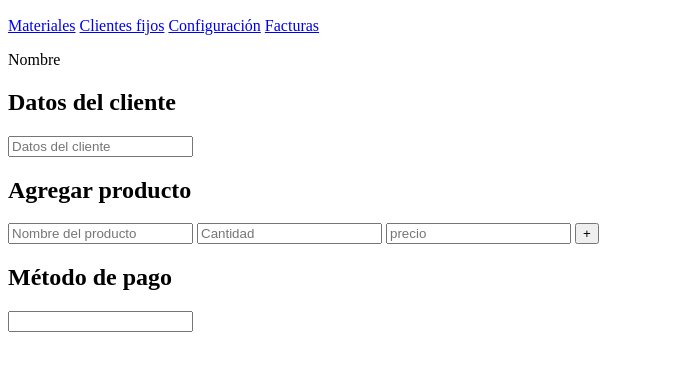
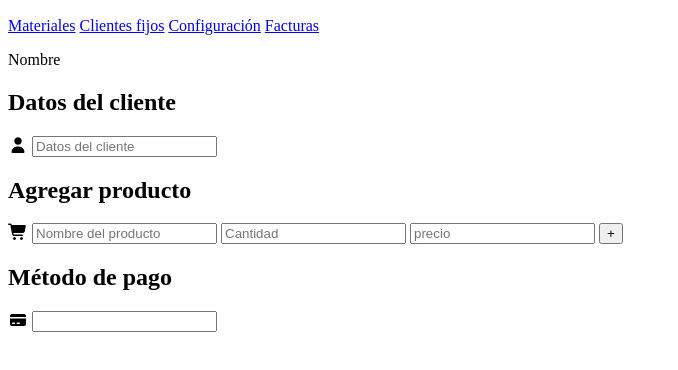
Before and after one commit to ag6563162/Proyecto-Web-Guzman-Intalaciones, a plain HTML site: page index.html in a window 1280 px wide. Shown: the part 50-420 px from the top of the page, without its empty margins (0-678 px from the left). Drawn offline with Linux system fonts and the light colour scheme.

Commit message:
agregue iconos

```diff
--- a/index.html
+++ b/index.html
@@ -3,6 +3,7 @@
 <head>
     <meta charset="UTF-8">
     <meta name="viewport" content="width=device-width, initial-scale=1.0">
+    <link rel="stylesheet" href="https://cdnjs.cloudflare.com/ajax/libs/font-awesome/7.0.1/css/all.min.css">
     <title>Instalacion Puertas y Ventanas</title>
 </head>
 <body>
@@ -25,18 +26,21 @@
     <div>
     <section class="content">
         <h2 class="titulo">Datos del cliente</h1>
+        <i class="fa-solid fa-user"></i>
         <input type="text" class="datos" placeholder="Datos del cliente">
     </section>
     </div>
     <div>
     <section class="content_2">
         <h2 class="titulo">Agregar producto</h1>
+            <i class="fa-solid fa-cart-shopping"></i>
         <input type="text" class="datos" placeholder="Nombre del producto"> <input type="number" class="cantidad" placeholder="Cantidad"> <input type="number" class="precio" placeholder="precio"> <button>+</button>
     </section>
     </div>
     <div>
         <section class="forma_de_pago">
             <h2 class="titulo">Método de pago</h1>
+                <i class="fa-solid fa-credit-card"></i>
             <input type="text" class="pago">
 
         </section>
```
